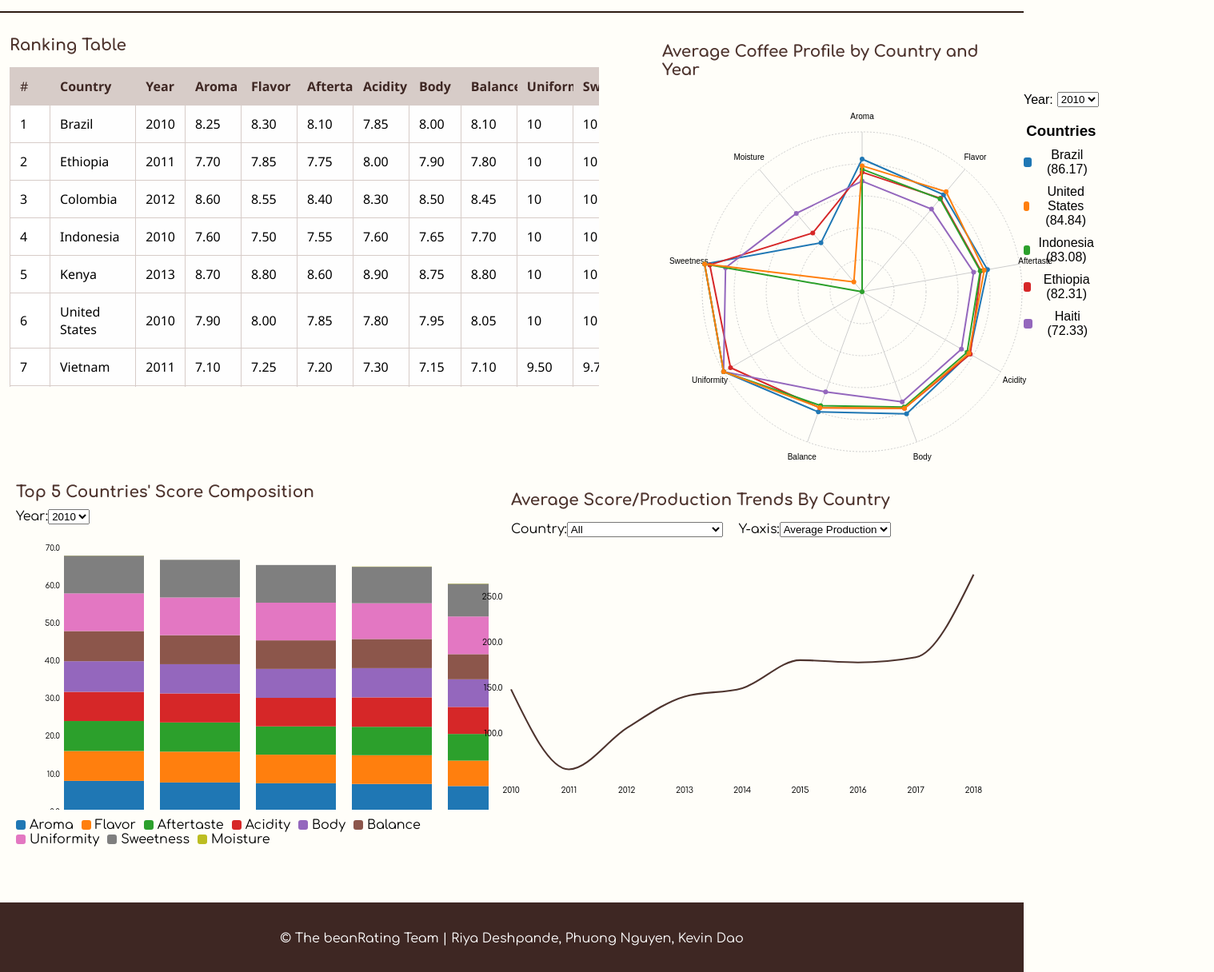
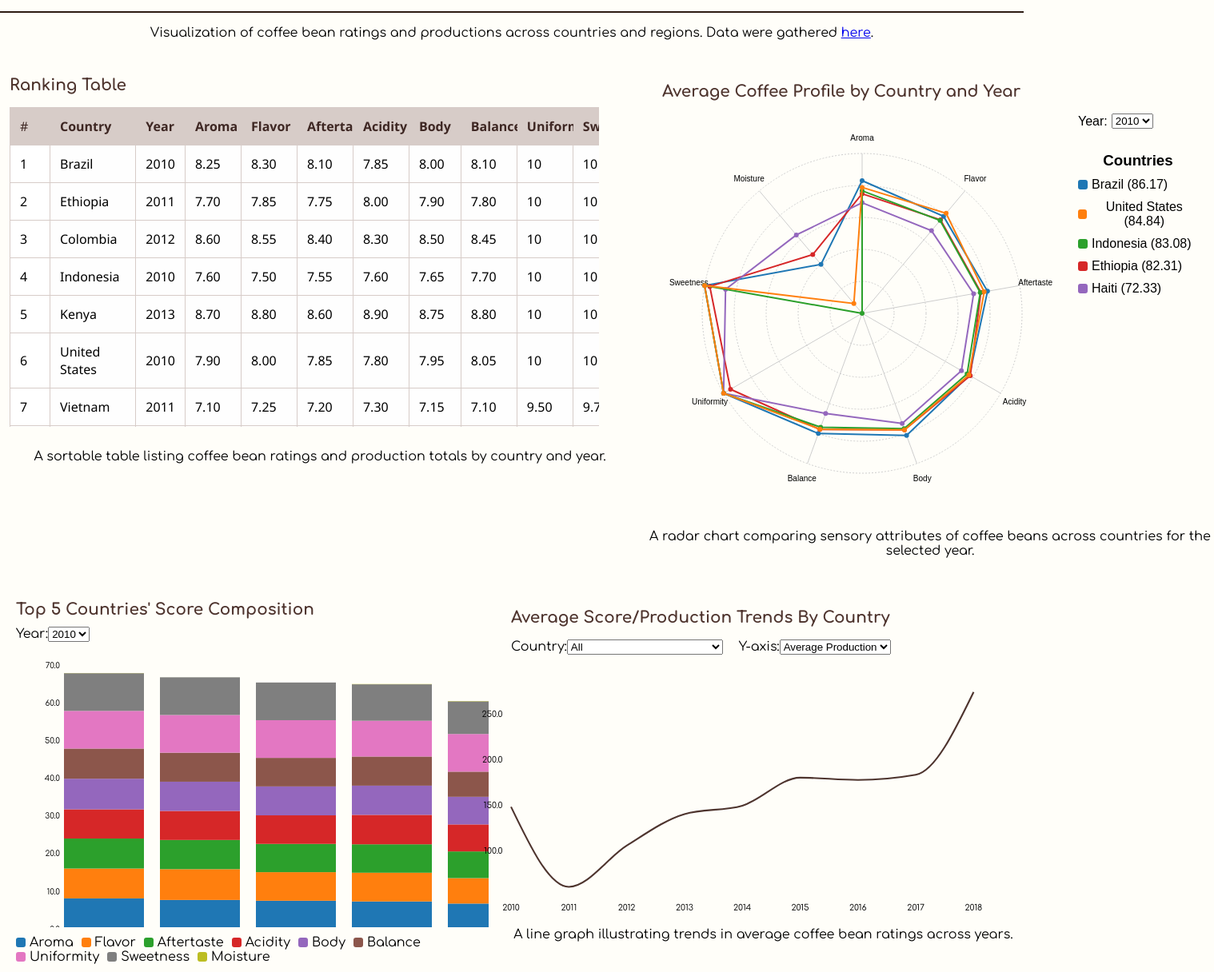
Before and after one commit to cynic10/CS_571_beanRating, a React (Create React App) app in the folder my-app/: page / in a window 1280 px wide. Shown: the part 89-1305 px from the top of the page at 80% size, 1518 px wide, since content can reach past the window. Built offline with nearby package versions, Linux system fonts and the light colour scheme.

Commit message:
Adding short descriptions and making the visualization more neat

```diff
--- a/my-app/src/App.js
+++ b/my-app/src/App.js
@@ -11,11 +11,7 @@ function App() {
       <header className="site-header">
         <div className="header-content">
           <div className="brand">
-            <img
-              src="/image/coffee-bean.png"
-              alt="Coffee Bean"
-              className="bean-icon"
-            />
+            <img src="/image/coffee-bean.png" alt="Coffee Bean" className="bean-icon" />
             <h1 className="site-title">beanRating</h1>
           </div>
           <nav className="header-links">
@@ -25,21 +21,40 @@ function App() {
         </div>
       </header>
 
+      <div className="site-description">
+        <p>
+          Visualization of coffee bean ratings and productions across countries and regions. Data were gathered{' '}
+          <a href="https://www.kaggle.com/datasets/mexwell/coffee-beans-rating" target="_blank" rel="noreferrer">here</a>.
+        </p>
+      </div>
+
       <div className="ranking-radar-section">
         <div className="ranking-container">
           <RankingTable />
+          <p className="viz-description">
+            A sortable table listing coffee bean ratings and production totals by country and year.
+          </p>
         </div>
         <div className="radar-container">
           <RadarChart />
+          <p className="viz-description">
+            A radar chart comparing sensory attributes of coffee beans across countries for the selected year.
+          </p>
         </div>
       </div>
 
       <div className="line-bar-section">
         <div className="bar-container">
           <StackedBarChart />
+          <p className="viz-description">
+            A stacked bar chart showing production volume breakdown by country over time.
+          </p>
         </div>
         <div className="line-container">
           <LineGraph />
+          <p className="viz-description">
+            A line graph illustrating trends in average coffee bean ratings across years.
+          </p>
         </div>
       </div>
 
--- a/my-app/src/components/RadarChart/RadarChart.css
+++ b/my-app/src/components/RadarChart/RadarChart.css
@@ -13,13 +13,23 @@
   width: 100%;
 }
 
+.radar-chart-container svg {
+  display: block;
+  width: 500px;
+  height: auto;
+}
+
 svg {
   overflow: visible;
 }
 
 .legend-wrapper {
+  display: flex;
+  flex-direction: column;
   width: 150px;
   margin-left: 20px;
+  /* 2) remove this so the chart container can shrink */
+  /* max-height: 500px; */
 }
 
 .legend-controls {
@@ -40,6 +50,8 @@
   list-style: none;
   padding: 0;
   margin: 0;
+  flex: 1;
+  overflow-y: auto;
 }
 
 .legend-wrapper li {
```
Lines whose indentation alone changed are shown as unchanged.
